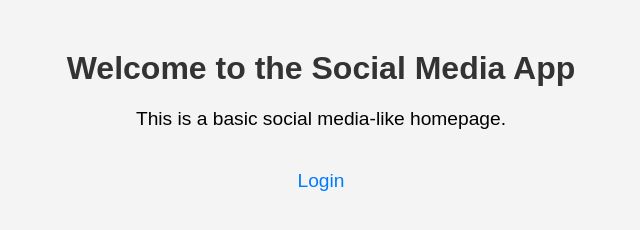
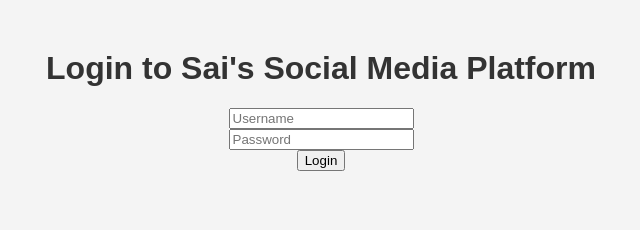
Before and after one commit to rupeshreddy348/social-app, a plain HTML site: page public/index.html in a window 1280 px wide. Shown: the whole page, without its empty margins (319-959 px from the left). Drawn offline with Linux system fonts and the light colour scheme.

Commit message:
Update index.html

```diff
--- a/public/index.html
+++ b/public/index.html
@@ -3,12 +3,15 @@
 <head>
     <meta charset="UTF-8">
     <meta name="viewport" content="width=device-width, initial-scale=1.0">
-    <title>Social App</title>
-    <link rel="stylesheet" href="css/style.css">
+    <title>Sai's Social Media Platform</title>
+    <link rel="stylesheet" href="/css/style.css">
 </head>
 <body>
-    <h1>Welcome to the Social Media App</h1>
-    <p>This is a basic social media-like homepage.</p>
-    <a href="/login">Login</a>
+    <h1>Login to Sai's Social Media Platform</h1>
+    <form action="/user/login" method="POST">
+        <input type="text" name="username" placeholder="Username" required><br>
+        <input type="password" name="password" placeholder="Password" required><br>
+        <button type="submit">Login</button>
+    </form>
 </body>
 </html>
```
